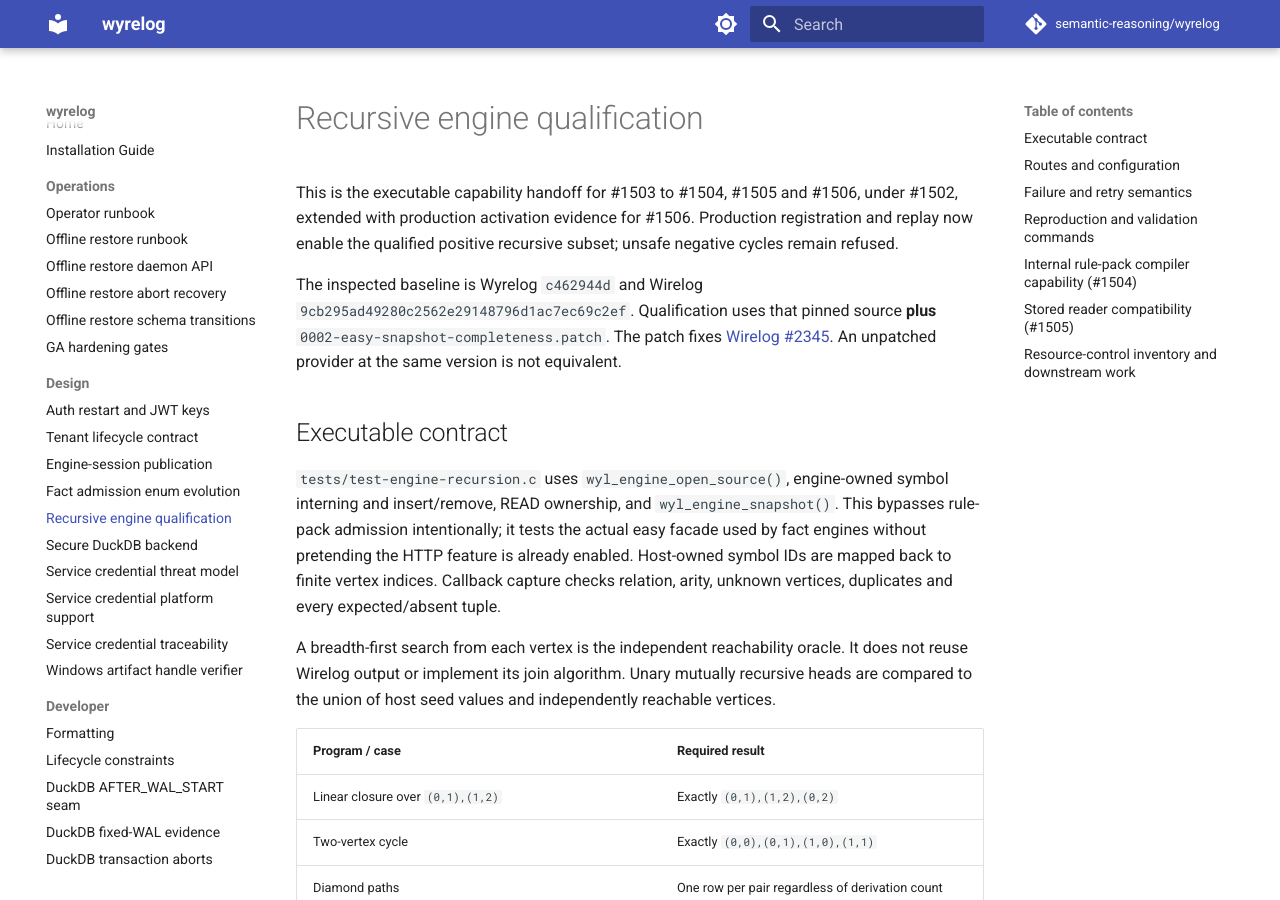
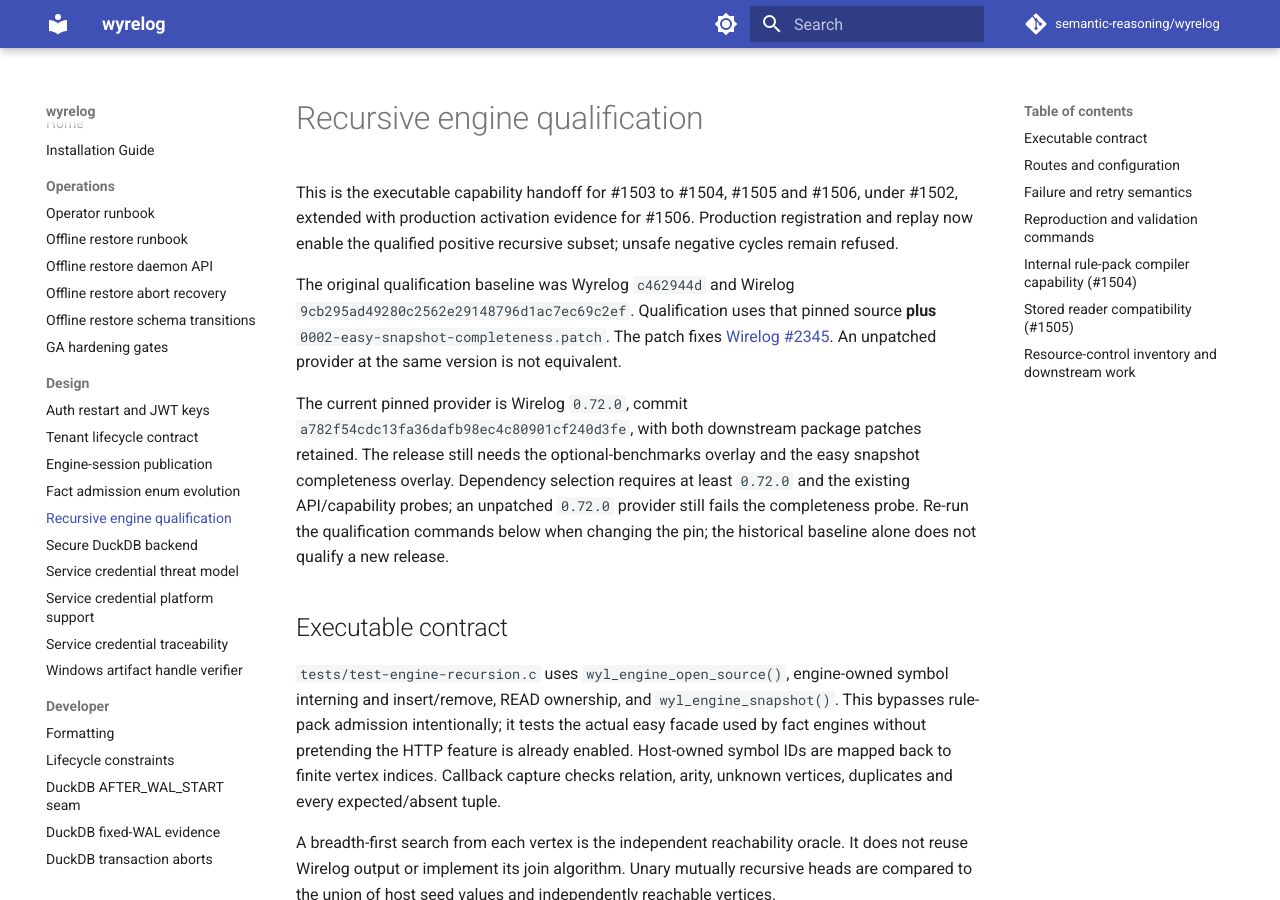
Before and after one commit to semantic-reasoning/wyrelog, an MkDocs documentation site: the page built from docs/recursive-engine-qualification.md, in a window 1280 px wide and 900 px high. Built offline with MkDocs 1.6.1 and Material for MkDocs 9.7.7, drawn with Linux system fonts in a browser that asks for light colours; comment, search, counter and statistics services are not loaded.

Commit message:
build: upgrade Wirelog to 0.72.0

```diff
--- a/docs/recursive-engine-qualification.md
+++ b/docs/recursive-engine-qualification.md
@@ -5,11 +5,19 @@ under #1502, extended with production activation evidence for #1506.
 Production registration and replay now enable the qualified positive recursive
 subset; unsafe negative cycles remain refused.
 
-The inspected baseline is Wyrelog `c462944d` and Wirelog
+The original qualification baseline was Wyrelog `c462944d` and Wirelog
 `9cb295ad49280c2562e29148796d1ac7ec69c2ef`. Qualification uses that pinned
 source **plus** `0002-easy-snapshot-completeness.patch`. The patch fixes
 [Wirelog #2345](https://github.com/semantic-reasoning/wirelog/issues/2345).
 An unpatched provider at the same version is not equivalent.
+
+The current pinned provider is Wirelog `0.72.0`, commit
+`a782f54cdc13fa36dafb98ec4c80901cf240d3fe`, with both downstream package patches
+retained. The release still needs the optional-benchmarks overlay and the easy
+snapshot completeness overlay. Dependency selection requires at least `0.72.0`
+and the existing API/capability probes; an unpatched `0.72.0` provider still
+fails the completeness probe. Re-run the qualification commands below when
+changing the pin; the historical baseline alone does not qualify a new release.
 
 ## Executable contract
 
```
Also changed, not shown: 5 other files.
